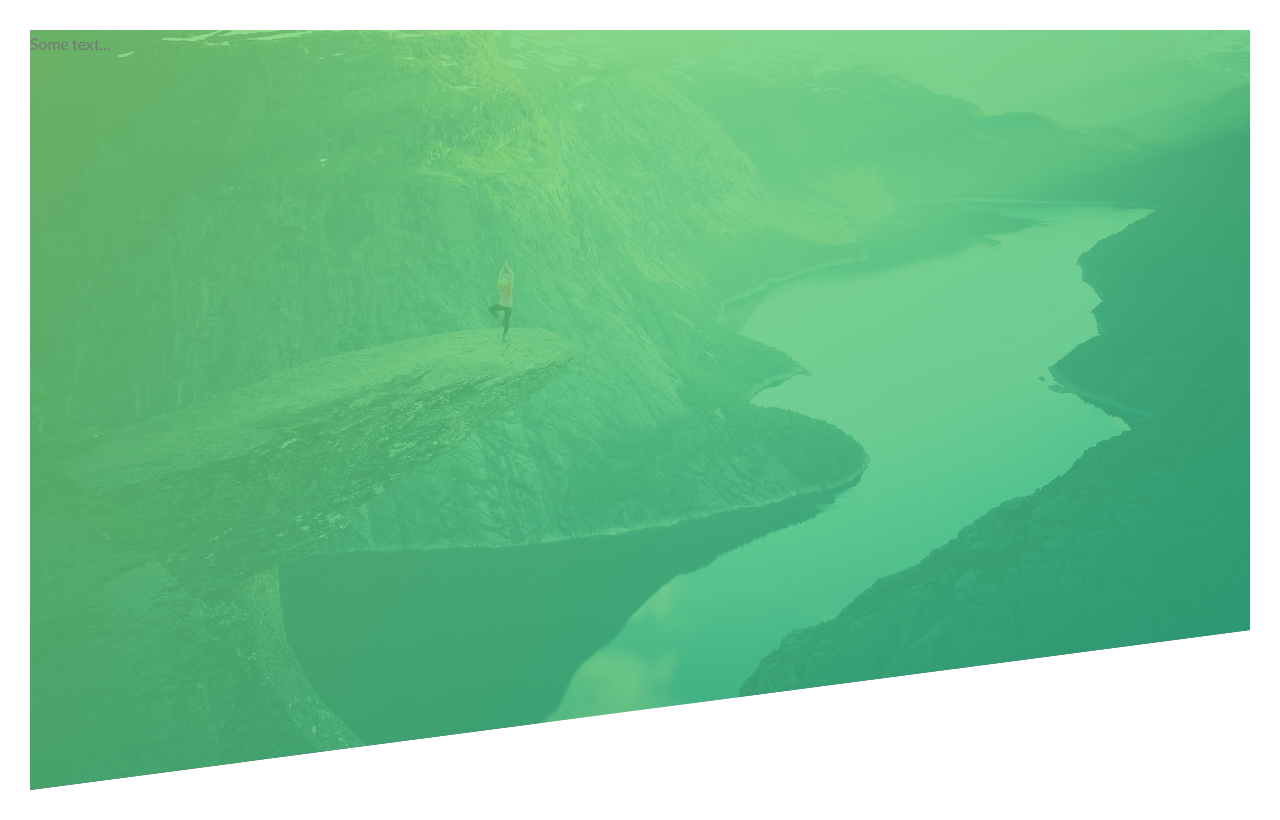
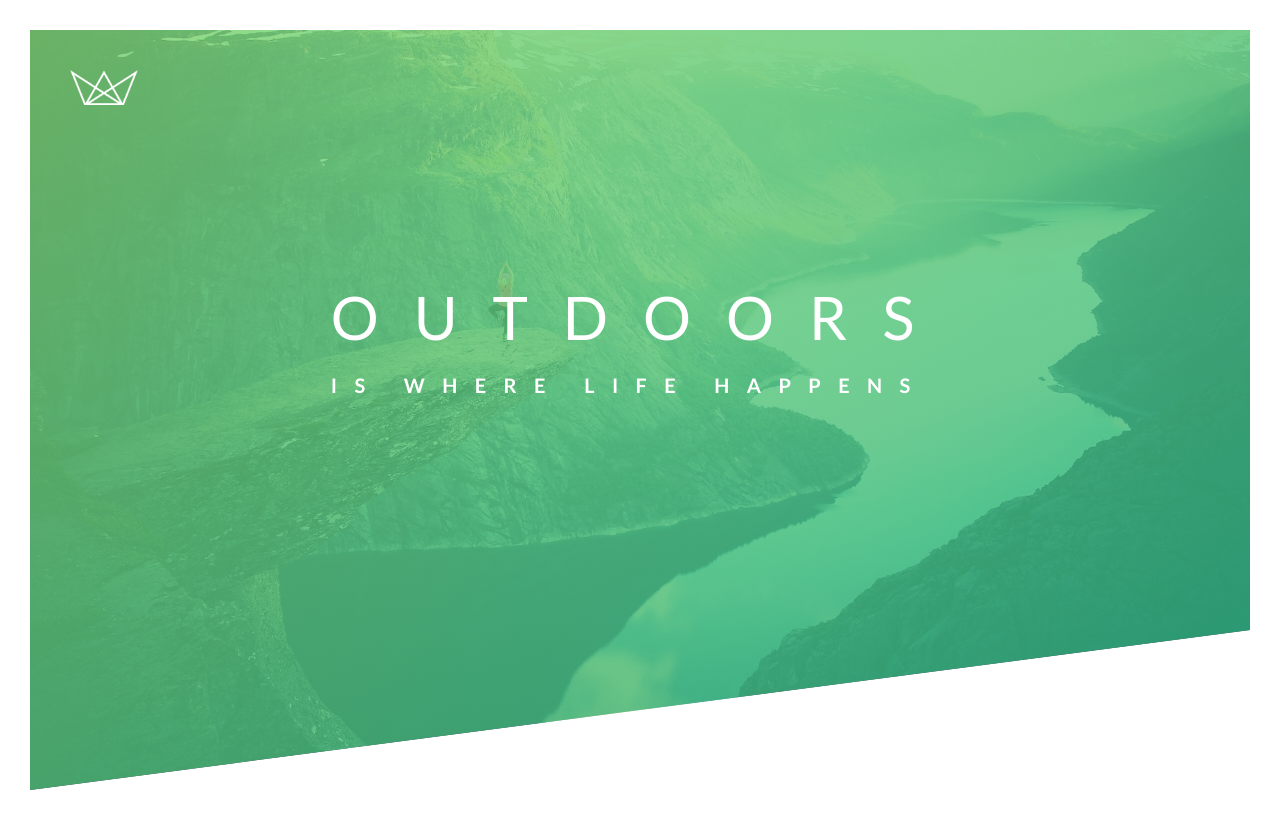
Before and after one commit to crypto-jones/Advanced-CSS-SASS, a plain HTML site: page Natours/starter/index.html in a window 1280 px wide. Drawn offline with Linux system fonts and the light colour scheme; files that its build step writes are made by us from their sources.

Commit message:
Add more to header

```diff
--- a/Natours/starter/css/style.css
+++ b/Natours/starter/css/style.css
@@ -32,6 +32,43 @@ body {
     url(../img/hero.jpg);
   background-size: cover;
   background-position: top;
+  position: relative;
 
   clip-path: polygon(0 0, 100% 0, 100% 75vh, 0 100%);
 }
+
+.logo-box {
+  position: absolute;
+  top: 40px;
+  left: 40px;
+}
+
+.logo {
+  height: 35px;
+}
+
+.text-box {
+  position: absolute;
+  top: 40%;
+  left: 50%;
+  transform: translate(-50%, -50%);
+}
+
+.heading-primary {
+  color: #fff;
+  text-transform: uppercase;
+}
+
+.heading-primary-main {
+  display: block;
+  font-size: 60px;
+  font-weight: 400;
+  letter-spacing: 35px;
+}
+
+.heading-primary-sub {
+  display: block;
+  font-size: 20px;
+  font-weight: 700px;
+  letter-spacing: 17.4px;
+}
--- a/Natours/starter/index.html
+++ b/Natours/starter/index.html
@@ -17,7 +17,16 @@
   </head>
   <body>
     <header class="header">
-      Some text...
+      <div class="logo-box">
+        <img src="img/logo-white.png" alt="Logo" class="logo" />
+      </div>
+
+      <div class="text-box">
+        <h1 class="heading-primary">
+          <span class="heading-primary-main">Outdoors</span>
+          <span class="heading-primary-sub">is where life happens</span>
+        </h1>
+      </div>
     </header>
   </body>
 </html>
```
